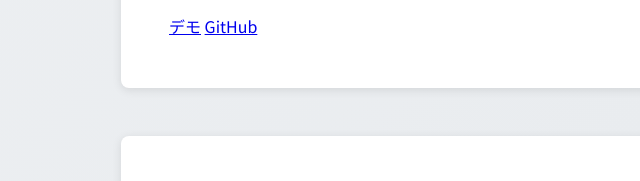
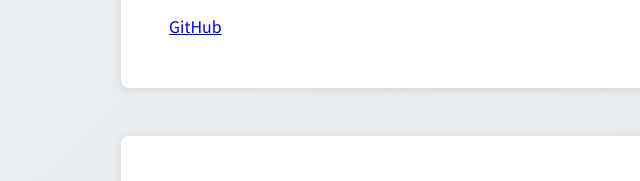
Before and after one commit to guyentienthanh123-art/self-intro, a plain HTML site: page index.html in a window 1280 px wide. Shown: the part 1466-1647 px from the top of the page, 39-679 px from the left. Drawn offline with Linux system fonts and the light colour scheme.

Commit message:
Update index.html

```diff
--- a/index.html
+++ b/index.html
@@ -78,7 +78,6 @@
             を用いて開発した日本語学習アプリです。主な機能として、ユーザー認証（自動登録・ログイン）、学習項目のCRUD操作を実装。特に、Fetch
             APIによる非同期通信を活用し、ページを再読み込みすることなくリアルタイムでの検索とフィルタリングを可能にした点が特徴です。また、PDOを使用してSQLインジェクション対策を行い、セキュリティ面にも配慮しました。
           </p>
-          <a href="your-demo-link" class="link-demo">デモ</a>
           <a
             href="https://github.com/guyentienthanh123-art/PROJECT"
             class="link-github"
```
